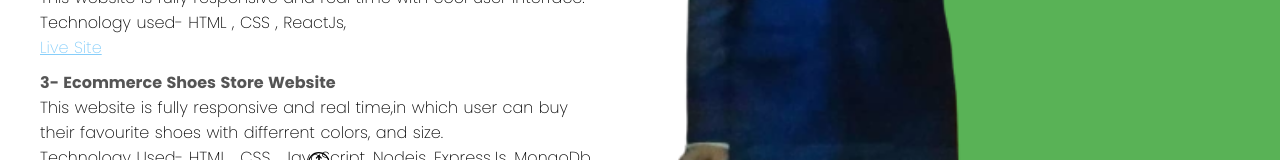
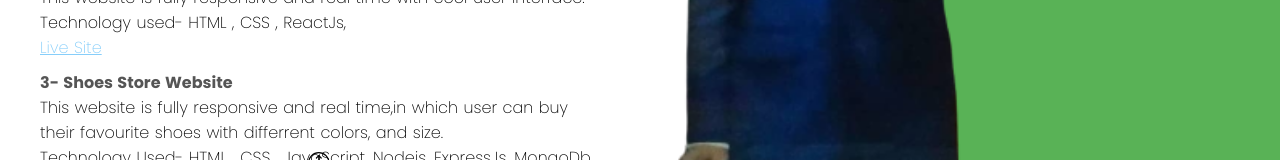
Before and after one commit to vishalrider237/Portfolio, a React (Create React App) app: page / in a window 1280 px wide. Shown: the part 598-758 px from the top of the page. Built offline with nearby package versions, Linux system fonts and the light colour scheme; a web font is replaced by a local one.

Commit message:
Update intro.jsx

```diff
--- a/src/components/intro/intro.jsx
+++ b/src/components/intro/intro.jsx
@@ -28,7 +28,7 @@ const Intro = () =>{
                           <a href="https://fitclub-af9.pages.dev/" className="code">Live Site</a>
                   </div>
 
-                  <h4 className="h">3- Ecommerce Shoes Store Website</h4>This website is fully responsive and real time,in which user can buy their favourite shoes with differrent colors,
+                  <h4 className="h">3- Shoes Store Website</h4>This website is fully responsive and real time,in which user can buy their favourite shoes with differrent colors,
                   and size.<br/>
                    Technology Used-
                    HTML ,  CSS  , JavaScript, Nodejs, ExpressJs, MongoDb
```
